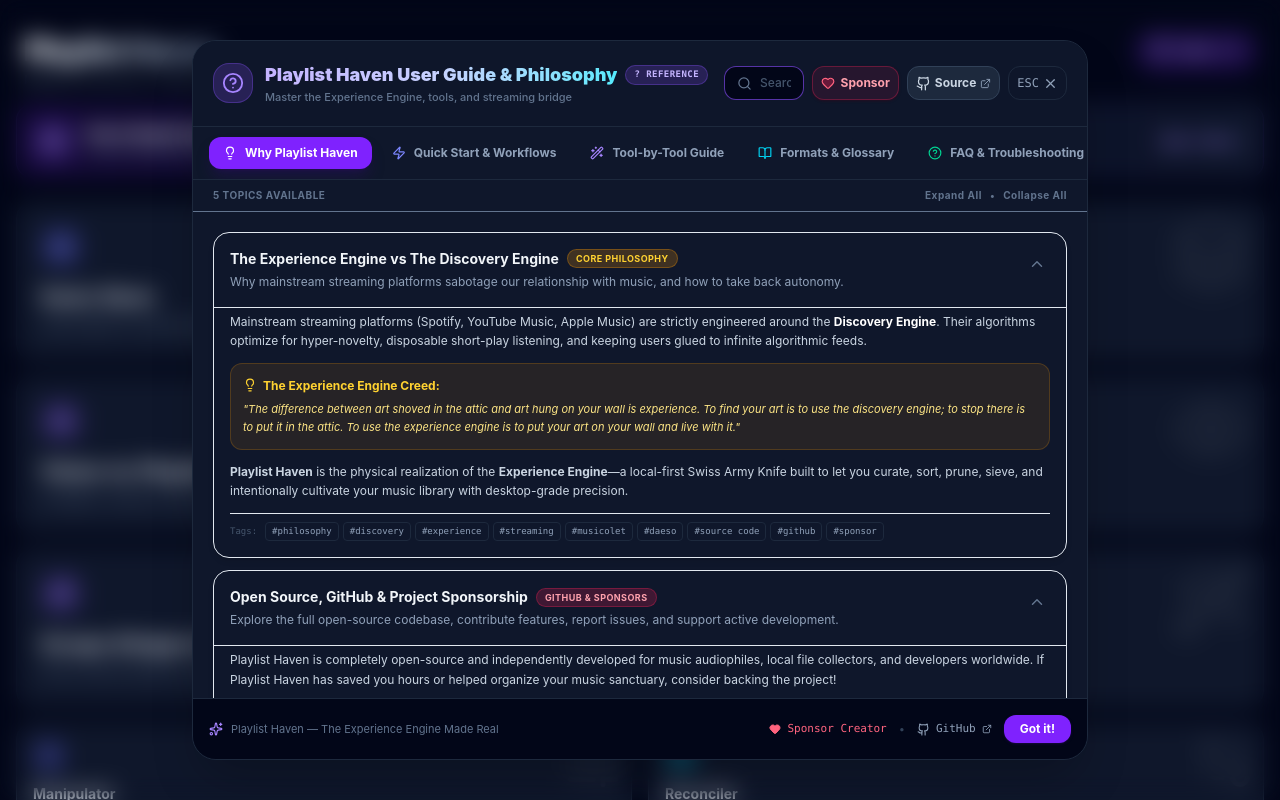
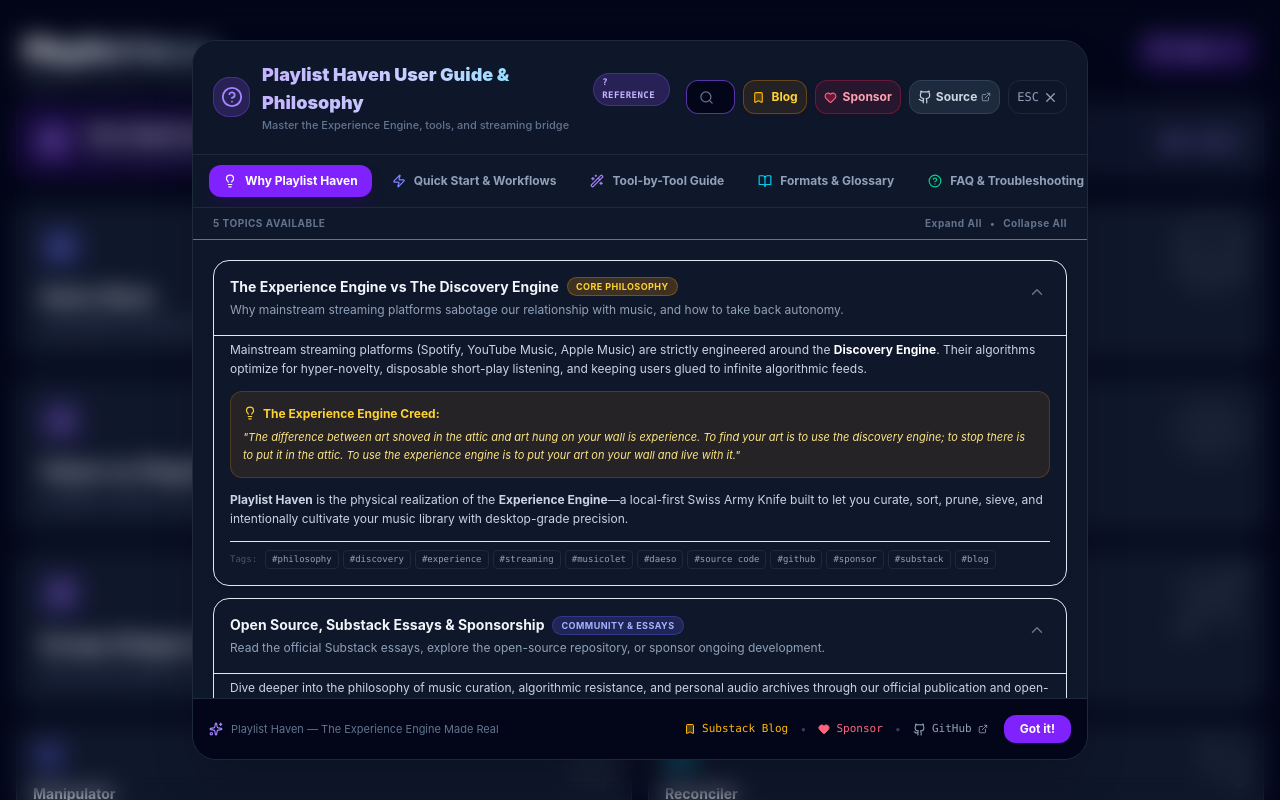
Before and after one commit to joejamal029/Playlist-Haven, a React (Vite) app: page / in a window 1280 px wide. Both pictures are taken after a click on the button "Guide (?)". Shown: the top 800 px of the page. Built offline with nearby package versions, Linux system fonts and the light colour scheme.

Commit message:
Add Beyond Shuffle and Algorithms Substack blog (https://substack.com/@beyondshuffleandalgorithms) to HelpGuideModal header, philosophy tab, and footer

```diff
--- a/components/HelpGuideModal.tsx
+++ b/components/HelpGuideModal.tsx
@@ -4,7 +4,7 @@
   Layers, SlidersHorizontal, Wand2, Eye, GitCompare, Merge, Scissors,
   Shuffle, Eraser, Filter, Type, Palette, BookOpen, ExternalLink,
   Check, ArrowRight, ShieldCheck, FileText, Music, Info, Zap, Globe,
-  Terminal, Bookmark, Columns, RefreshCw, Github, Heart
+  Terminal, Bookmark, Columns, RefreshCw, Github, Heart, Newspaper
 } from 'lucide-react';
 
 interface HelpGuideModalProps {
@@ -26,6 +26,7 @@
 
 const GITHUB_REPO_URL = 'https://github.com/joejamal029/Playlist-Haven';
 const GITHUB_SPONSOR_URL = 'https://github.com/sponsors/joejamal029';
+const SUBSTACK_BLOG_URL = 'https://substack.com/@beyondshuffleandalgorithms';
 
 export default function HelpGuideModal({ isOpen, onClose, initialTab = 'why' }: HelpGuideModalProps) {
   const [activeTab, setActiveTab] = useState<string>(initialTab);
@@ -90,7 +91,7 @@
       badge: 'Core Philosophy',
       badgeColor: 'bg-amber-500/20 text-amber-300 border-amber-500/30',
       summary: 'Why mainstream streaming platforms sabotage our relationship with music, and how to take back autonomy.',
-      tags: ['philosophy', 'discovery', 'experience', 'streaming', 'musicolet', 'daeso', 'source code', 'github', 'sponsor'],
+      tags: ['philosophy', 'discovery', 'experience', 'streaming', 'musicolet', 'daeso', 'source code', 'github', 'sponsor', 'substack', 'blog'],
       content: (
         <div className="space-y-3 text-xs leading-relaxed text-slate-300">
           <p>
@@ -113,60 +114,91 @@
     {
       id: 'why-source-code',
       category: 'why',
-      title: 'Open Source, GitHub & Project Sponsorship',
-      badge: 'GitHub & Sponsors',
-      badgeColor: 'bg-rose-500/20 text-rose-300 border-rose-500/30',
-      summary: 'Explore the full open-source codebase, contribute features, report issues, and support active development.',
-      tags: ['github', 'source code', 'sponsor', 'donation', 'open source', 'repository', 'contribute', 'code'],
+      title: 'Open Source, Substack Essays & Sponsorship',
+      badge: 'Community & Essays',
+      badgeColor: 'bg-indigo-500/20 text-indigo-300 border-indigo-500/30',
+      summary: 'Read the official Substack essays, explore the open-source repository, or sponsor ongoing development.',
+      tags: ['substack', 'blog', 'essays', 'github', 'source code', 'sponsor', 'open source', 'beyond shuffle'],
       content: (
         <div className="space-y-3 text-xs leading-relaxed text-slate-300">
           <p>
-            Playlist Haven is completely open-source and independently developed for music audiophiles, local file collectors, and developers worldwide. If Playlist Haven has saved you hours or helped organize your music sanctuary, consider backing the project!
+            Dive deeper into the philosophy of music curation, algorithmic resistance, and personal audio archives through our official publication and open-source project.
           </p>
 
-          <div className="grid grid-cols-1 sm:grid-cols-2 gap-2.5">
+          <div className="grid grid-cols-1 md:grid-cols-3 gap-2.5">
+            {/* Substack Blog Card */}
+            <div className="p-3.5 bg-gradient-to-br from-amber-950/30 via-slate-900 to-slate-950 border border-amber-500/30 rounded-xl flex flex-col justify-between space-y-3">
+              <div className="flex items-center space-x-2.5">
+                <div className="w-8 h-8 bg-amber-500/20 text-amber-300 rounded-lg flex items-center justify-center border border-amber-500/30 shrink-0">
+                  <Bookmark size={17} />
+                </div>
+                <div>
+                  <div className="text-xs font-bold text-amber-200">Substack Essays</div>
+                  <p className="text-[10px] text-amber-400/80">Beyond Shuffle</p>
+                </div>
+              </div>
+              <p className="text-[11px] text-slate-400">
+                In-depth essays on listening autonomy, intentional curation, and audio philosophy.
+              </p>
+              <a
+                href={SUBSTACK_BLOG_URL}
+                target="_blank"
+                rel="noopener noreferrer"
+                className="flex items-center justify-center space-x-1.5 bg-amber-500 hover:bg-amber-400 text-slate-950 px-3 py-1.5 rounded-lg font-black text-xs transition-colors shadow-md shadow-amber-950/40"
+              >
+                <span>Read on Substack</span>
+                <ExternalLink size={12} />
+              </a>
+            </div>
+
             {/* GitHub Source Link Card */}
-            <div className="p-3.5 bg-slate-950 border border-slate-800 rounded-xl flex items-center justify-between gap-2">
+            <div className="p-3.5 bg-slate-950 border border-slate-800 rounded-xl flex flex-col justify-between space-y-3">
               <div className="flex items-center space-x-2.5">
                 <div className="w-8 h-8 bg-slate-800 text-slate-200 rounded-lg flex items-center justify-center border border-slate-700 shrink-0">
-                  <Github size={18} />
+                  <Github size={17} />
                 </div>
                 <div>
                   <div className="text-xs font-bold text-slate-200">Source Code</div>
-                  <p className="text-[10px] text-slate-500">Star & Fork Repository</p>
+                  <p className="text-[10px] text-slate-500">Star & Fork</p>
                 </div>
               </div>
+              <p className="text-[11px] text-slate-400">
+                Full TypeScript + React codebase, Capacitor plugins, and parsing engines.
+              </p>
               <a
                 href={GITHUB_REPO_URL}
                 target="_blank"
                 rel="noopener noreferrer"
-                className="flex items-center space-x-1 bg-slate-800 hover:bg-slate-750 text-slate-200 hover:text-white px-3 py-1.5 rounded-lg font-bold text-[11px] transition-colors border border-slate-700 shrink-0"
+                className="flex items-center justify-center space-x-1.5 bg-slate-800 hover:bg-slate-750 text-slate-200 hover:text-white px-3 py-1.5 rounded-lg font-bold text-xs transition-colors border border-slate-700"
               >
-                <span>GitHub</span>
-                <ExternalLink size={11} />
+                <span>GitHub Repo</span>
+                <ExternalLink size={12} />
               </a>
             </div>
 
             {/* GitHub Sponsor Link Card */}
-            <div className="p-3.5 bg-gradient-to-r from-rose-950/30 to-slate-950 border border-rose-500/30 rounded-xl flex items-center justify-between gap-2">
+            <div className="p-3.5 bg-gradient-to-br from-rose-950/30 via-slate-900 to-slate-950 border border-rose-500/30 rounded-xl flex flex-col justify-between space-y-3">
               <div className="flex items-center space-x-2.5">
                 <div className="w-8 h-8 bg-rose-500/20 text-rose-300 rounded-lg flex items-center justify-center border border-rose-500/30 shrink-0">
-                  <Heart size={18} className="fill-rose-400/30 text-rose-400" />
+                  <Heart size={17} className="fill-rose-400/30 text-rose-400" />
                 </div>
                 <div>
                   <div className="text-xs font-bold text-rose-200">Support Creator</div>
                   <p className="text-[10px] text-rose-400/80">GitHub Sponsors</p>
                 </div>
               </div>
+              <p className="text-[11px] text-slate-400">
+                Help sustain independent local-first audio tooling and feature development.
+              </p>
               <a
                 href={GITHUB_SPONSOR_URL}
                 target="_blank"
                 rel="noopener noreferrer"
-                className="flex items-center space-x-1.5 bg-gradient-to-r from-rose-600 to-pink-600 hover:from-rose-500 hover:to-pink-500 text-white px-3.5 py-1.5 rounded-lg font-bold text-[11px] transition-all shadow-md shadow-rose-950/50 shrink-0"
+                className="flex items-center justify-center space-x-1.5 bg-gradient-to-r from-rose-600 to-pink-600 hover:from-rose-500 hover:to-pink-500 text-white px-3 py-1.5 rounded-lg font-bold text-xs transition-all shadow-md shadow-rose-950/40"
               >
                 <Heart size={12} className="fill-white" />
-                <span>Sponsor</span>
-                <ExternalLink size={11} />
+                <span>Sponsor Project</span>
+                <ExternalLink size={12} />
               </a>
             </div>
           </div>
@@ -642,14 +674,14 @@
           </div>
 
           {/* Search Input Bar & Top Links */}
-          <div className="flex items-center space-x-2 flex-1 max-w-md">
+          <div className="flex items-center space-x-2 flex-1 max-w-lg">
             <div className="flex items-center space-x-2 bg-slate-950 border border-slate-800 rounded-xl px-3 py-2 flex-1 focus-within:border-violet-500/60 transition-colors">
               <Search size={15} className="text-slate-500 shrink-0" />
               <input
                 type="text"
                 value={searchQuery}
                 onChange={e => setSearchQuery(e.target.value)}
-                placeholder="Search guide (e.g. sponsor, bridge, spotify, scrape)..."
+                placeholder="Search guide (e.g. substack, sponsor, bridge, scrape)..."
                 className="bg-transparent text-xs text-slate-200 placeholder:text-slate-600 outline-none w-full font-medium"
                 autoFocus
               />
@@ -660,6 +692,18 @@
               )}
             </div>
 
+            {/* Substack Blog Button in Header */}
+            <a
+              href={SUBSTACK_BLOG_URL}
+              target="_blank"
+              rel="noopener noreferrer"
+              className="p-2 bg-amber-500/10 hover:bg-amber-500/20 text-amber-300 hover:text-amber-200 rounded-xl border border-amber-500/30 transition-all shrink-0 flex items-center gap-1.5 text-xs font-bold shadow shadow-amber-950/30"
+              title="Read Beyond Shuffle & Algorithms on Substack"
+            >
+              <Bookmark size={13} className="text-amber-400 fill-amber-400/20" />
+              <span className="hidden sm:inline">Blog</span>
+            </a>
+
             {/* GitHub Sponsors Button in Header */}
             <a
               href={GITHUB_SPONSOR_URL}
@@ -668,7 +712,7 @@
               className="p-2 bg-rose-500/10 hover:bg-rose-500/20 text-rose-300 hover:text-rose-200 rounded-xl border border-rose-500/30 transition-all shrink-0 flex items-center gap-1.5 text-xs font-bold shadow shadow-rose-950/30"
               title="Sponsor the project on GitHub (joejamal029)"
             >
-              <Heart size={14} className="text-rose-400 fill-rose-500/30" />
+              <Heart size={13} className="text-rose-400 fill-rose-500/30" />
               <span className="hidden sm:inline">Sponsor</span>
             </a>
 
@@ -680,9 +724,9 @@
               className="p-2 bg-slate-800 hover:bg-slate-750 text-slate-300 hover:text-white rounded-xl border border-slate-700 transition-colors shrink-0 flex items-center gap-1 text-xs font-bold"
               title="Open GitHub Source Code (joejamal029/Playlist-Haven)"
             >
-              <Github size={15} />
+              <Github size={14} />
               <span className="hidden sm:inline">Source</span>
-              <ExternalLink size={11} className="text-slate-400" />
+              <ExternalLink size={10} className="text-slate-400" />
             </a>
 
             <button
@@ -813,7 +857,7 @@
               <Search size={32} className="text-slate-700 animate-pulse" />
               <p className="text-sm font-bold text-slate-400">No guide topics match "{searchQuery}"</p>
               <p className="text-xs text-slate-600 max-w-sm">
-                Try searching for keywords like <em>sponsor</em>, <em>bridge</em>, <em>github</em>, <em>scrape</em>, <em>spotify</em>, <em>chinese</em>, <em>cjk</em>, <em>bom</em>, <em>musicolet</em>, or <em>sieve</em>.
+                Try searching for keywords like <em>substack</em>, <em>sponsor</em>, <em>bridge</em>, <em>github</em>, <em>scrape</em>, <em>spotify</em>, <em>chinese</em>, <em>cjk</em>, <em>bom</em>, <em>musicolet</em>, or <em>sieve</em>.
               </p>
               <button
                 onClick={() => setSearchQuery('')}
@@ -832,7 +876,19 @@
             <span>Playlist Haven — The Experience Engine Made Real</span>
           </div>
 
-          <div className="flex items-center space-x-3">
+          <div className="flex flex-wrap items-center gap-3">
+            <a
+              href={SUBSTACK_BLOG_URL}
+              target="_blank"
+              rel="noopener noreferrer"
+              className="flex items-center space-x-1.5 text-amber-400 hover:text-amber-300 transition-colors font-mono text-[11px]"
+            >
+              <Bookmark size={12} className="fill-amber-400/30" />
+              <span>Substack Blog</span>
+            </a>
+
+            <span className="text-slate-700">•</span>
+
             <a
               href={GITHUB_SPONSOR_URL}
               target="_blank"
@@ -840,7 +896,7 @@
               className="flex items-center space-x-1.5 text-rose-400 hover:text-rose-300 transition-colors font-mono text-[11px]"
             >
               <Heart size={12} className="fill-rose-400" />
-              <span>Sponsor Creator</span>
+              <span>Sponsor</span>
             </a>
 
             <span className="text-slate-700">•</span>
@@ -858,7 +914,7 @@
 
             <button
               onClick={onClose}
-              className="px-4 py-1.5 bg-violet-600 hover:bg-violet-500 text-white font-bold rounded-xl transition-colors shadow shadow-violet-950/40 text-xs"
+              className="px-4 py-1.5 bg-violet-600 hover:bg-violet-500 text-white font-bold rounded-xl transition-colors shadow shadow-violet-950/40 text-xs ml-1"
             >
               Got it!
             </button>
```
